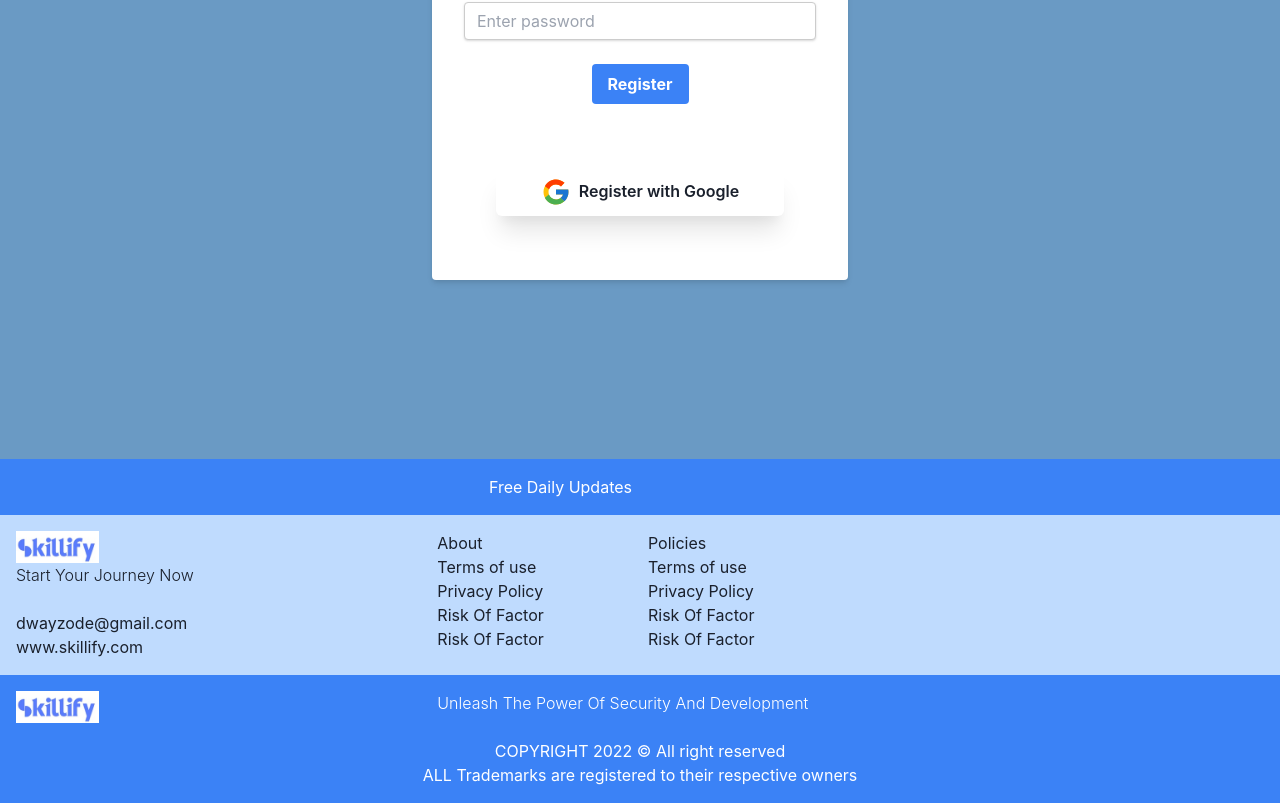
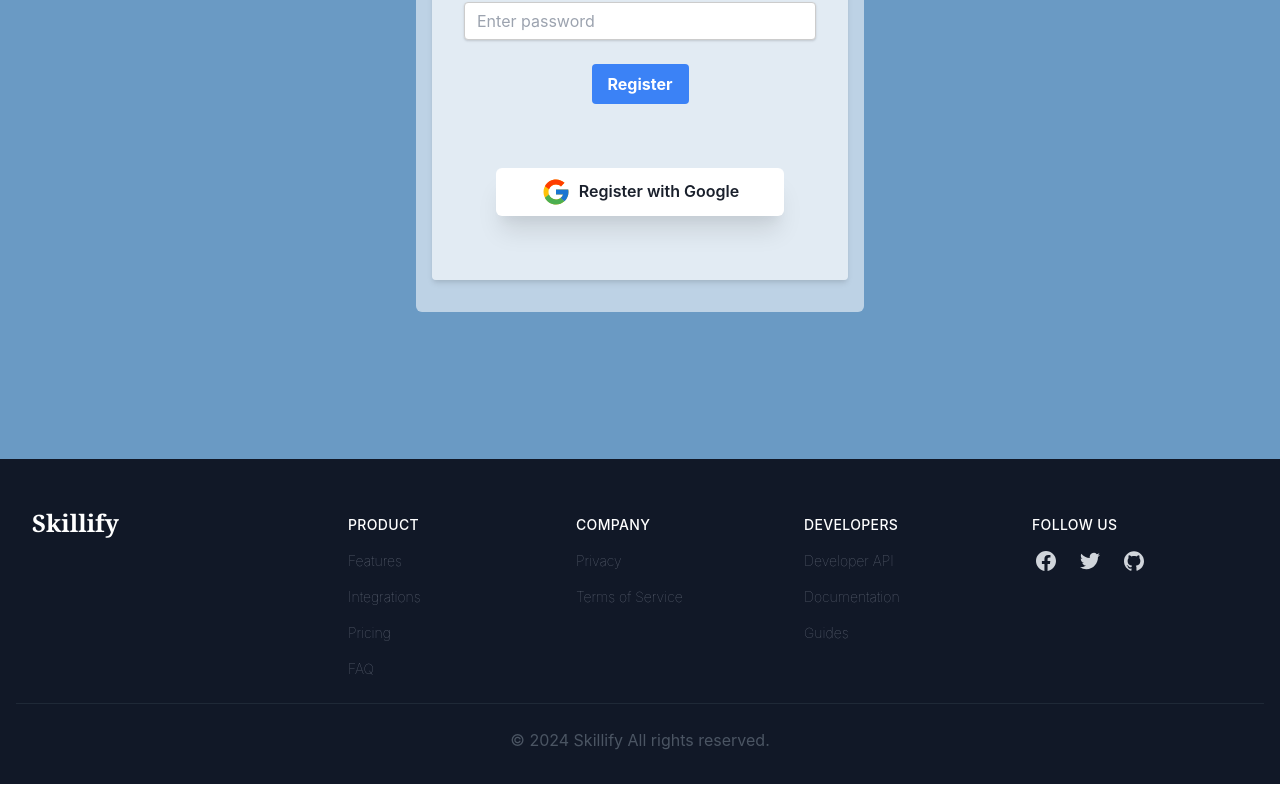
Before and after one commit to Deepak9657568826/Periyar-Variable-032, a React (Vite) app in the folder frontend/skillify/: page /signup in a window 1280 px wide. Shown: the part 405-1208 px from the top of the page. Built offline with nearby package versions, Linux system fonts and the light colour scheme.

Commit message:
update layout

```diff
--- a/frontend/skillify/src/AllRoutes.jsx
+++ b/frontend/skillify/src/AllRoutes.jsx
@@ -20,7 +20,6 @@ function AllRoutes() {
       <Route path="/signup" element={<SignUp />} />
       <Route path="/login" element={<Login />} />
       <Route path="/postyourservice" element={<PostYourService />} />
-
     </Routes>
   );
 }
--- a/frontend/skillify/src/component/Footer.jsx
+++ b/frontend/skillify/src/component/Footer.jsx
@@ -1,70 +1,58 @@
 import React from 'react';
-import projectLogo from "../assets/projectLogo.jpg"
+// import projectLogo from "../assets/projectLogo.jpg"
 function Footer() {
     return (
-        <div className="footer_section">
-
-            {/* FOOTER TOP SECTION START */}
-            <div className="subscriber_head bg-blue-500 grid grid-cols-2 gap-4 p-4 text-white">
-                <h1 id="free_daily_updates" className="col-span-1 text-right">Free Daily Updates</h1>
-
-            </div>
-            {/* FOOTER TOP SECTION ENDS */}
-
-            {/* FOOTER MID SECTION START */}
-            <div className="subscriber_mid bg-blue-200 grid grid-cols-3 gap-4 p-4">
-                <div className="first_para col-span-1">
-                    <div className="footer_logo">
-                    <img src={projectLogo} alt="Website Logo" className="h-8" />
-                    </div>
-                    <div className="footer_para">
-                        <h3 id="footer_first_head" className="font-light">Start Your Journey Now</h3>
-                        <br />
-                        <h5>dwayzode@gmail.com</h5>
-                        <h5>www.skillify.com</h5>
-                    </div>
-                </div>
-                <div className="middle_para col-span-1 grid grid-cols-2 gap-4">
-                    <div className="footer_About">
-                        <h4 className="footer_About_para"><a className="footer_About_head" href="#">About</a></h4>
-                        <h5 className="footer_About_para"><a className="footer_About_links" href="">Terms of use</a></h5>
-                        <h5 className="footer_About_para"><a className="footer_About_links" href="">Privacy Policy</a></h5>
-                        <h5 className="footer_About_para"><a className="footer_About_links" href="">Risk Of Factor</a></h5>
-                        <h5 className="footer_About_para"><a className="footer_About_links" href="">Risk Of Factor</a></h5>
-                    </div>
-
-                    <div className="footer_About">
-                        <h4 className="footer_About_para"><a className="footer_About_head" href="#">Policies</a></h4>
-                        <h5 className="footer_About_para"><a className="footer_About_links" href="">Terms of use</a></h5>
-                        <h5 className="footer_About_para"><a className="footer_About_links" href="">Privacy Policy</a></h5>
-                        <h5 className="footer_About_para"><a className="footer_About_links" href="">Risk Of Factor</a></h5>
-                        <h5 className="footer_About_para"><a className="footer_About_links" href="">Risk Of Factor</a></h5>
-                    </div>
-
-                    {/* Add more content here */}
-                </div>
-                <div className="last_para col-span-1">
-                    {/* Your existing HTML content for the last section */}
+       <>
+       <div className="bg-gray-900 text-white pt-12 pb-8 px-4">
+    <div className="container overflow-hidden flex flex-col lg:flex-row justify-between mx-auto px-4">
+        <h2 className="block mr-2 w-30 text-2xl font-serif font-bold">
+            Skillify
+        </h2>
+        <div className="w-3/4 block sm:flex text-sm mt-6 lg:mt-0">
+            <ul className="text-gray-700 list-none p-0 font-thin flex flex-col text-left w-full">
+                <li className="inline-block py-2 px-3 text-white uppercase font-medium tracking-wide">Product</li>
+                <li><a href="#" className="inline-block py-2 pl-3 pr-5 text-gray-500 hover:text-white no-underline">Features</a></li>
+                <li><a href="#" className="inline-block py-2 pl-3 pr-5 text-gray-500 hover:text-white no-underline">Integrations</a></li>
+                <li><a href="#" className="inline-block py-2 pl-3 pr-5 text-gray-500 hover:text-white no-underline">Pricing</a></li>
+                <li><a href="#" className="inline-block py-2 pl-3 pr-5 text-gray-500 hover:text-white no-underline">FAQ</a></li>
+            </ul>
+            <ul className="text-gray-700 list-none p-0 font-thin flex flex-col text-left w-full">
+                <li className="inline-block py-2 px-3 text-white uppercase font-medium tracking-wide">Company</li>
+                <li><a href="#" className="inline-block py-2 pl-3 pr-5 text-gray-500 hover:text-white no-underline">Privacy</a>
+                </li>
+                <li><a href="#" className="inline-block py-2 pl-3 pr-5 text-gray-500 hover:text-white no-underline">Terms of Service</a></li>
+            </ul>
+            <ul className="text-gray-700 list-none p-0 font-thin flex flex-col text-left w-full">
+                <li className="inline-block py-2 px-3 text-white uppercase font-medium tracking-wide">Developers</li>
+                <li><a href="#" className="inline-block py-2 pl-3 pr-5 text-gray-500 hover:text-white no-underline">Developer API</a></li>
+                <li><a href="#" className="inline-block py-2 pl-3 pr-5 text-gray-500 hover:text-white no-underline">Documentation</a></li>
+                <li><a href="#" className="inline-block py-2 pl-3 pr-5 text-gray-500 hover:text-white no-underline">Guides</a></li>
+            </ul>
+            <div className="text-gray-700 flex flex-col w-full">
+                <div className="inline-block py-2 px-3 text-white uppercase font-medium tracking-wide">Follow Us</div>
+                <div className="flex pl-4 justify-start mt-2">
+                    <a className="block flex items-center text-gray-300 hover:text-white mr-6 no-underline" href="#">
+                        <svg viewBox="0 0 24 24" className="fill-current w-5 h-5" xmlns="http://www.w3.org/2000/svg">
+                            <path d="M23.998 12c0-6.628-5.372-12-11.999-12C5.372 0 0 5.372 0 12c0 5.988 4.388 10.952 10.124 11.852v-8.384H7.078v-3.469h3.046V9.356c0-3.008 1.792-4.669 4.532-4.669 1.313 0 2.686.234 2.686.234v2.953H15.83c-1.49 0-1.955.925-1.955 1.874V12h3.328l-.532 3.469h-2.796v8.384c5.736-.9 10.124-5.864 10.124-11.853z" /></svg>
+                    </a>
+                    <a className="block flex items-center text-gray-300 hover:text-white mr-6 no-underline" href="#">
+                        <svg viewBox="0 0 24 24" className="fill-current w-5 h-5" xmlns="http://www.w3.org/2000/svg">
+                            <path d="M23.954 4.569a10 10 0 01-2.825.775 4.958 4.958 0 002.163-2.723c-.951.555-2.005.959-3.127 1.184a4.92 4.92 0 00-8.384 4.482C7.691 8.094 4.066 6.13 1.64 3.161a4.822 4.822 0 00-.666 2.475c0 1.71.87 3.213 2.188 4.096a4.904 4.904 0 01-2.228-.616v.061a4.923 4.923 0 003.946 4.827 4.996 4.996 0 01-2.212.085 4.937 4.937 0 004.604 3.417 9.868 9.868 0 01-6.102 2.105c-.39 0-.779-.023-1.17-.067a13.995 13.995 0 007.557 2.209c9.054 0 13.999-7.496 13.999-13.986 0-.209 0-.42-.015-.63a9.936 9.936 0 002.46-2.548l-.047-.02z" /></svg>
+                    </a>
+                    <a className="block flex items-center text-gray-300 hover:text-white no-underline" href="#">
+                        <svg viewBox="0 0 24 24" className="fill-current w-5 h-5" xmlns="http://www.w3.org/2000/svg">
+                            <path d="M12 .297c-6.63 0-12 5.373-12 12 0 5.303 3.438 9.8 8.205 11.385.6.113.82-.258.82-.577 0-.285-.01-1.04-.015-2.04-3.338.724-4.042-1.61-4.042-1.61C4.422 18.07 3.633 17.7 3.633 17.7c-1.087-.744.084-.729.084-.729 1.205.084 1.838 1.236 1.838 1.236 1.07 1.835 2.809 1.305 3.495.998.108-.776.417-1.305.76-1.605-2.665-.3-5.466-1.332-5.466-5.93 0-1.31.465-2.38 1.235-3.22-.135-.303-.54-1.523.105-3.176 0 0 1.005-.322 3.3 1.23.96-.267 1.98-.399 3-.405 1.02.006 2.04.138 3 .405 2.28-1.552 3.285-1.23 3.285-1.23.645 1.653.24 2.873.12 3.176.765.84 1.23 1.91 1.23 3.22 0 4.61-2.805 5.625-5.475 5.92.42.36.81 1.096.81 2.22 0 1.606-.015 2.896-.015 3.286 0 .315.21.69.825.57C20.565 22.092 24 17.592 24 12.297c0-6.627-5.373-12-12-12" /></svg>
+                    </a>
                 </div>
             </div>
-            {/* FOOTER MID SECTION ENDS */}
-
-            {/* FOOTER LAST SECTION START */}
-            <div className="subscriber_last bg-blue-500 grid grid-cols-3 gap-4 p-4 text-white">
-                <div className="footer_logo_last col-span-1 text-right">
-                <img src={projectLogo} alt="Website Logo" className="h-8" />
-                </div>
-                <div className="footer_last_mid_para col-span-2">
-                    <p id="unleash" className="font-light">Unleash The Power Of Security And Development</p>
-                </div>
-                <div className="footer_last_last_para col-span-3 text-center">
-                    <p className="copyright2">COPYRIGHT 2022 &copy; All right reserved</p>
-                    <p className="copyright2">ALL Trademarks are registered to their respective owners</p>
-                </div>
-            </div>
-            {/* FOOTER LAST SECTION ENDS */}
-
         </div>
+    </div>
+    <div className="pt-4 mt-4 pt-6 text-gray-600 border-t border-gray-800 flex flex-col md:flex-row justify-center items-center">
+      <div>© 2024 Skillify</div>
+      <div>&nbsp;All rights reserved.</div>
+    </div>
+</div>
+       </>
     );
 }
 
--- a/frontend/skillify/src/main.jsx
+++ b/frontend/skillify/src/main.jsx
@@ -4,11 +4,14 @@ import App from './App.jsx'
 import './input.css'
 import {BrowserRouter} from "react-router-dom"
 import { ChakraProvider } from '@chakra-ui/react'
+import { AuthContextProvider } from './component/AuthContext.jsx'
 
 ReactDOM.createRoot(document.getElementById('root')).render(
+  <AuthContextProvider>
   <ChakraProvider>
   <BrowserRouter>
     <App />
   </BrowserRouter>
   </ChakraProvider>
+  </AuthContextProvider>
 )
--- a/frontend/skillify/src/pages/ServiceDescription.jsx
+++ b/frontend/skillify/src/pages/ServiceDescription.jsx
@@ -2,7 +2,7 @@ import React from 'react'
 
 const ServiceDescription = () => {
   return (
-    <div className=' ml-20 flex'>
+    <div className=' m-10 flex'>
       <div className="p-10 bg-white  md:w-1/2">
   <h2>Title</h2>
   <div className="bg-white rounded-lg shadow-lg">
--- a/frontend/skillify/src/pages/SignUp.jsx
+++ b/frontend/skillify/src/pages/SignUp.jsx
@@ -1,14 +1,14 @@
 import { Button, Center, Text } from '@chakra-ui/react';
-import React, { useState } from 'react';
+import React, { useContext, useState } from 'react';
 import { FcGoogle } from 'react-icons/fc';
 import { useNavigate } from 'react-router-dom';
 import Swal from 'sweetalert2';
+import { AuthContext } from '../component/AuthContext';
 function SignUp() {
   const [name, setname] = useState('');
   const [email, setEmail] = useState('');
   const [password, setPassword] = useState('');
   const navigate = useNavigate();
-
   // const loginWithGoogle = () => {
   //   window.open("http://localhost:6003/auth/google/callback", "_self");
   // };
@@ -57,8 +57,8 @@ function SignUp() {
   return (
     <div style={{backgroundColor:"#6a9ac4"}} className="loginpage flex justify-center items-center h-screen">
 
-      <div className="flex-1 max-w-md px-4">
-        <form className="bg-white shadow-md rounded px-8 pt-6 pb-8 mb-4">
+      <div style={{backgroundColor:"#ffffff8f"}} className=" rounded-md flex-1 max-w-md px-4 py-4">
+        <form style={{backgroundColor:"#ffffff8f"}} className="bg-white shadow-md rounded px-8 pt-6 pb-8 mb-4">
         <div className="text-center text-blue-700 text-2xl font-bold mb-4">
             <h1>Register to Skillify</h1>
           </div>
@@ -72,7 +72,8 @@ function SignUp() {
               type="text"
               placeholder="Enter fullname"
               value={name}
-              onChange={(e) => setname(e.target.value)}/>
+              onChange={(e) => setname(e.target.value)}
+              required/>
           </div>
 
           <div className="mb-4">
@@ -86,6 +87,7 @@ function SignUp() {
               placeholder="Enter email"
               value={email}
               onChange={(e) => setEmail(e.target.value)}
+              required
             />
           </div>
 
@@ -100,6 +102,7 @@ function SignUp() {
               placeholder="Enter password"
               value={password}
               onChange={(e) => setPassword(e.target.value)}
+              required
             />
           </div>
 
```
Also changed, not shown: frontend/skillify/src/component/AuthContext.jsx (+75 -8 lines), frontend/skillify/src/component/Navbar.jsx (+10 -3 lines), frontend/skillify/src/pages/Login.jsx (+22 -15 lines), frontend/skillify/src/pages/Services.jsx (+4 -3 lines), 2 other files (tests, documents, lock files or other folders).
